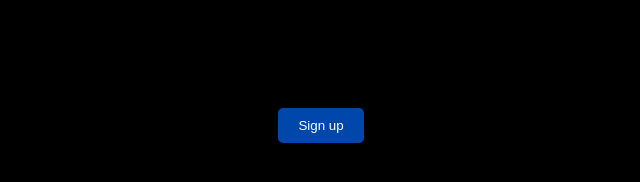
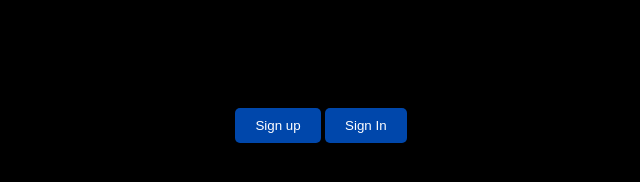
Before and after one commit to veazur/Veazur-Dash, a website: page public/index.html in a window 1280 px wide. Shown: the whole page, without its empty margins (319-959 px from the left). Drawn offline with Linux system fonts and the light colour scheme.

Commit message:
yes i did more stuff

```diff
--- a/public/index.html
+++ b/public/index.html
@@ -6,6 +6,7 @@
 </head>
 <body>
   <h1>Sign up</h1>
-  <button class="button" onclick="location.href='register.html'">Sign up</button>
+  <button class="button" onclick="location.href='register'">Sign up</button>
+  <button class="button" onclick="location.href='login'">Sign In</button>
 </body>
 </html>
```
Also changed, not shown: index.js (+8 -0 lines).
